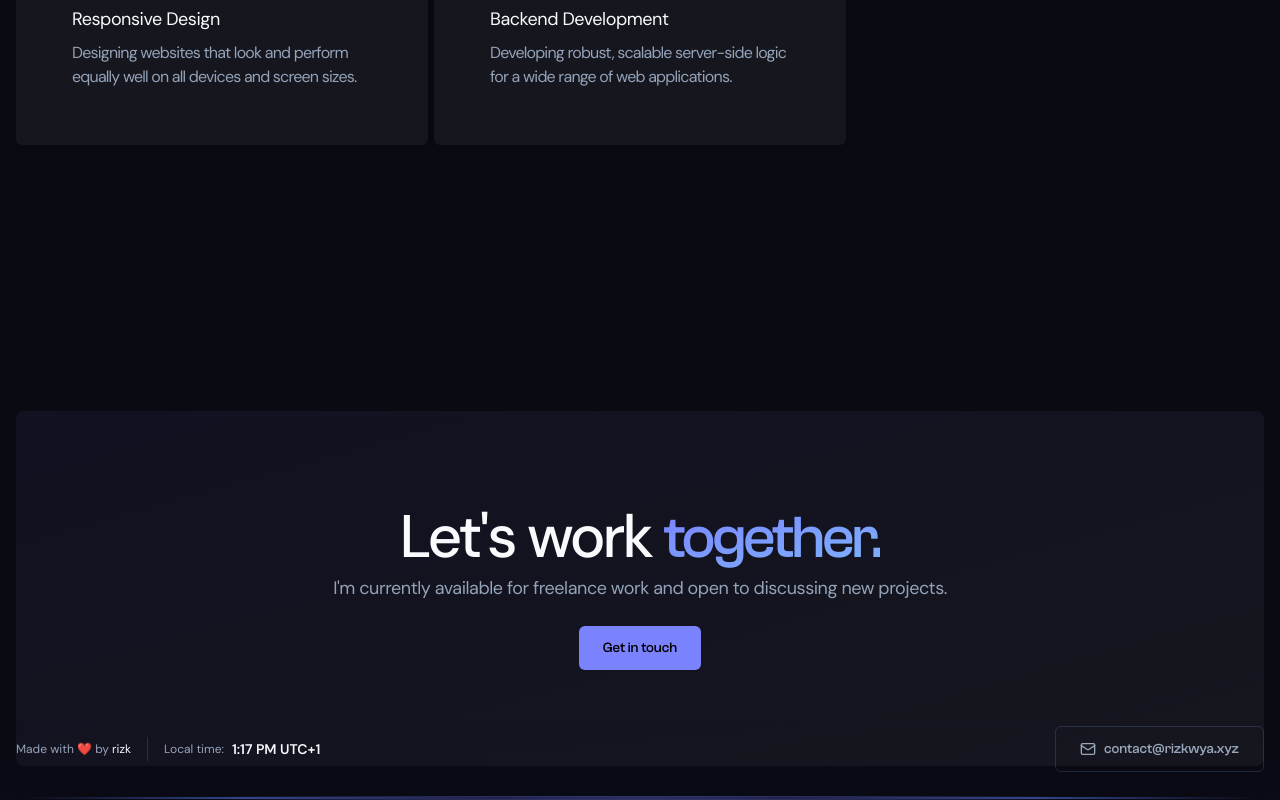
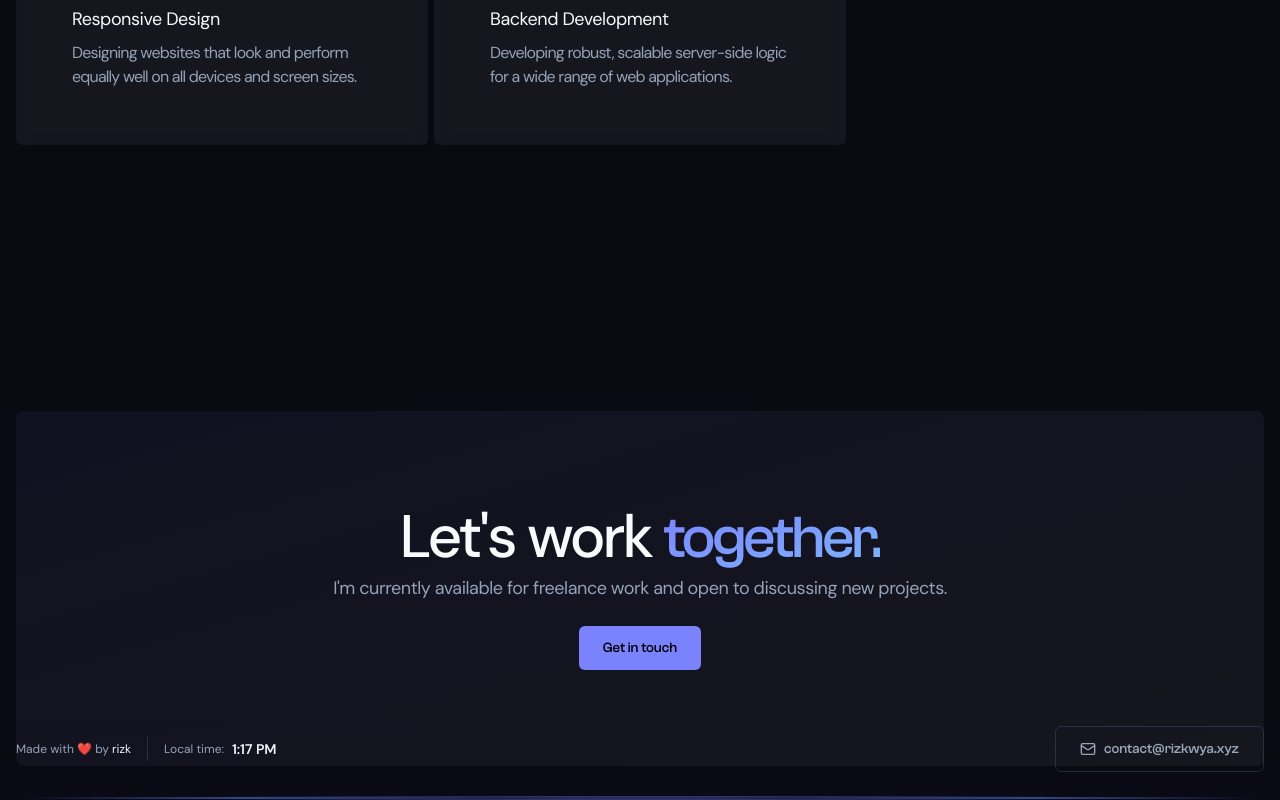
Before and after one commit to rizkwya/Portfolio, a Next.js app: page / in a window 1280 px wide. Shown: the part 3196-3996 px from the top of the page. Built offline with nearby package versions, Linux system fonts and the light colour scheme.

Commit message:
Update Footer.tsx

```diff
--- a/src/components/Footer.tsx
+++ b/src/components/Footer.tsx
@@ -40,7 +40,7 @@ export default function Footer() {
           <hr className="hidden h-6 border-l border-muted md:flex" />
           <span className="flex hidden flex-row items-center space-x-2 md:flex">
             <p className="text-xs text-muted-foreground">Local time:</p>
-            <p className="text-sm font-semibold">{time} UTC+1</p>
+            <p className="text-sm font-semibold">{time}</p>
           </span>
         </span>
         <Link
```
